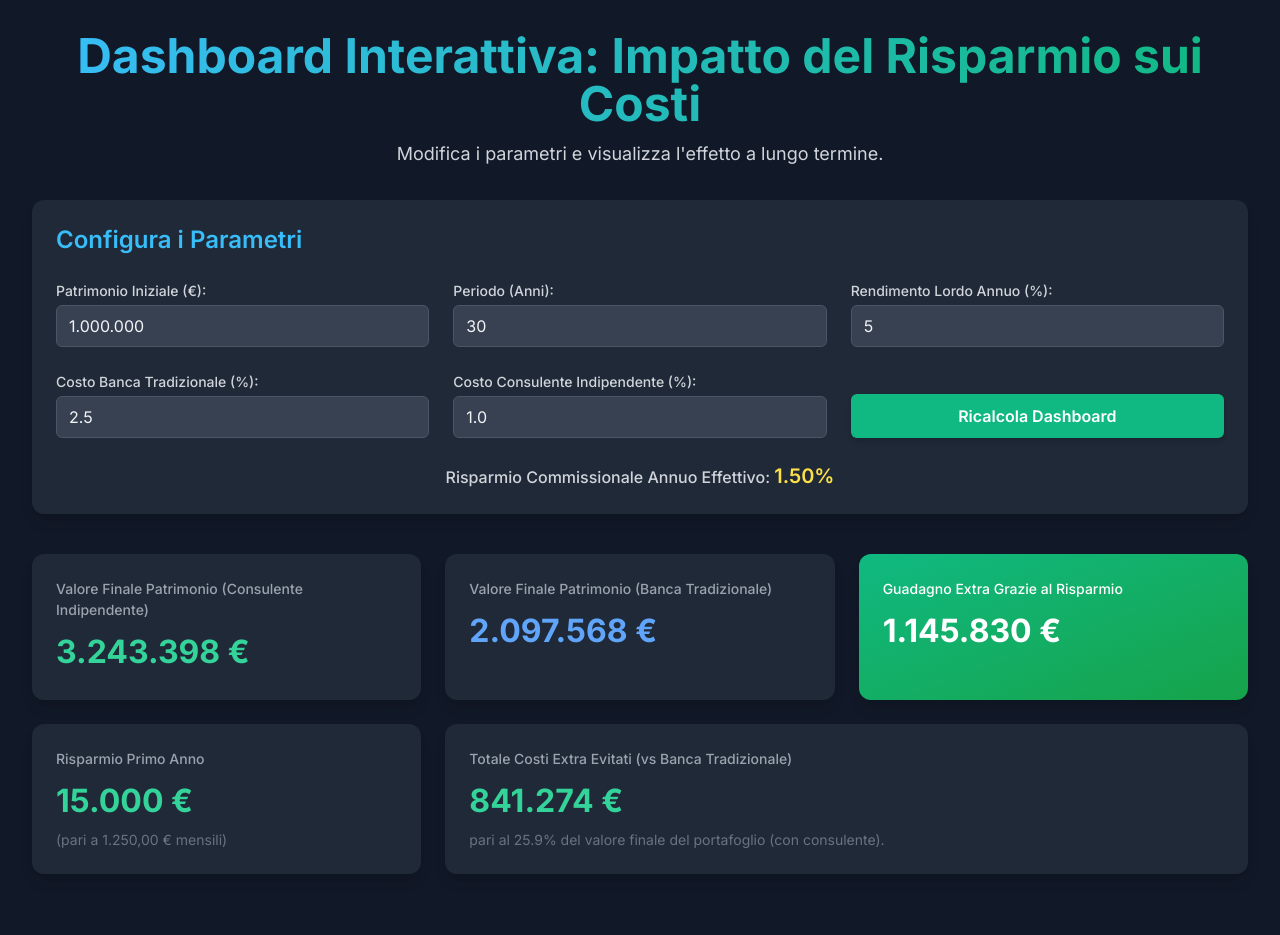
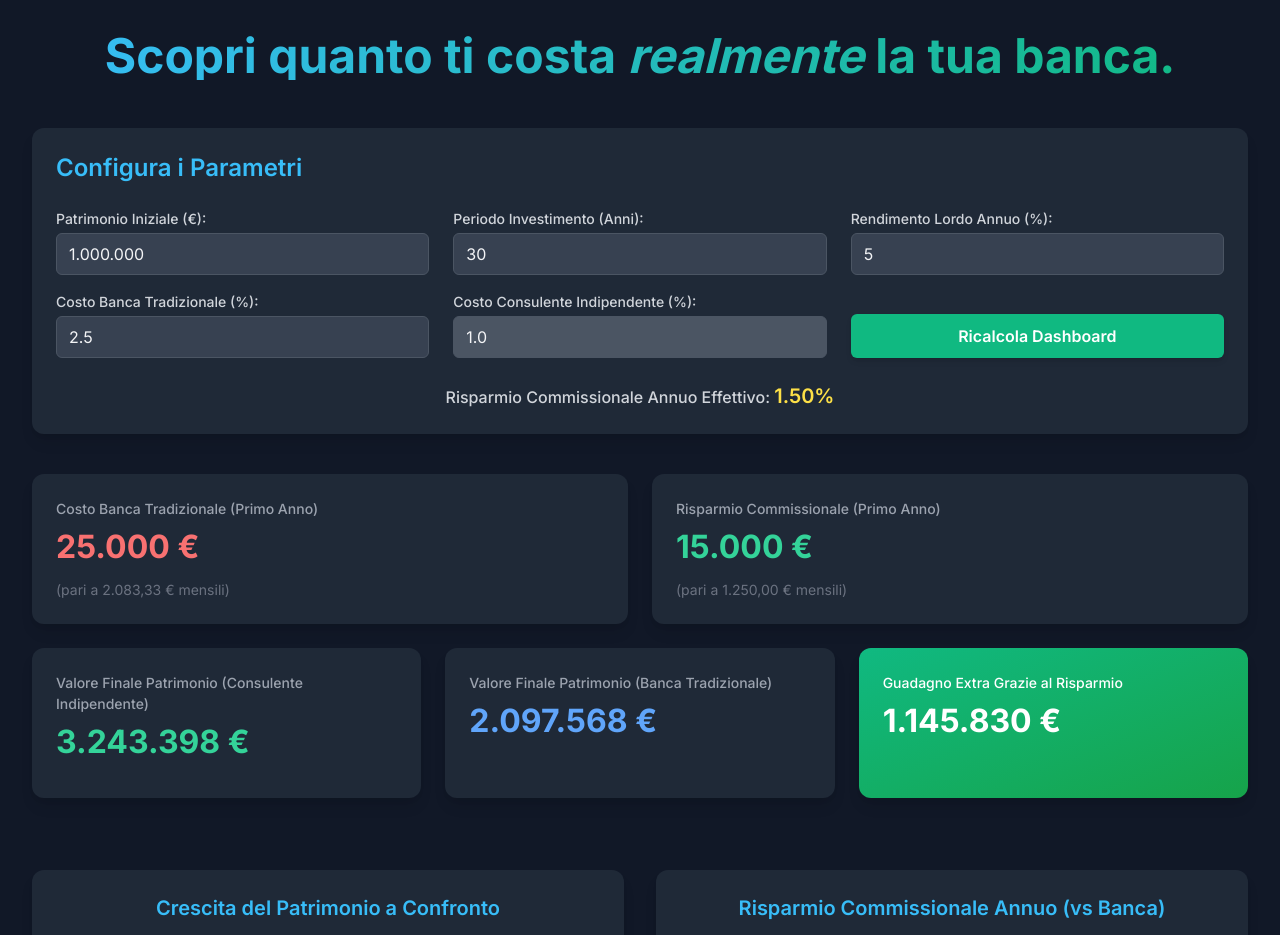
Before and after one commit to aghasy/CFindependent, a plain HTML site: page index.html in a window 1280 px wide. Shown: the top 935 px of the page. Drawn offline with nearby package versions, Linux system fonts and the light colour scheme.

Commit message:
v1
Before UX redesign

```diff
--- a/index.html
+++ b/index.html
@@ -22,6 +22,7 @@
             display: flex;
             flex-direction: column;
             justify-content: space-between;
+            min-height: 150px; /* Assicura un'altezza minima per le card */
         }
         .metric-card:hover {
             transform: translateY(-5px);
@@ -31,12 +32,12 @@
             color: #9ca3af; /* text-gray-400 */
             font-size: 0.875rem; /* text-sm */
             font-weight: 500; /* font-medium */
+            margin-bottom: 0.25rem; /* mb-1 */
         }
         .metric-value {
             color: #34d399; /* text-emerald-400 */
-            font-size: 2rem; /* text-3xl, slightly smaller for more cards */
+            font-size: 2rem; /* text-3xl */
             font-weight: 700; /* font-bold */
-            margin-top: 0.5rem; /* mt-2 */
         }
         .metric-sub-value {
             font-size: 0.875rem; /* text-sm */
@@ -45,6 +46,9 @@
         }
         .metric-value-neutral {
              color: #60a5fa; /* text-blue-400 */
+        }
+        .metric-value-cost {
+            color: #f87171; /* text-red-400 */
         }
         .parameter-value { /* Used for displaying calculated saving rate */
             color: #fde047; /* text-yellow-300 */
@@ -88,6 +92,10 @@
             border-color: #3b82f6; /* focus:border-blue-500 */
             box-shadow: 0 0 0 2px rgba(59, 130, 246, 0.5); /* focus:ring-2 focus:ring-blue-500 */
         }
+        .input-field[readonly] {
+            background-color: #4b5563; /* bg-gray-600 */
+            cursor: not-allowed;
+        }
         .input-label {
             display: block;
             margin-bottom: 0.25rem; /* mb-1 */
@@ -95,26 +103,30 @@
             font-weight: 500; /* font-medium */
             color: #d1d5db; /* text-gray-300 */
         }
+        .error-message {
+            color: #f87171; /* text-red-400 */
+            font-size: 0.875rem; /* text-sm */
+            margin-top: 0.5rem; /* mt-2 */
+            text-align: center;
+        }
     </style>
 </head>
 <body class="antialiased">
     <div class="container mx-auto p-4 md:p-8 max-w-7xl">
-        <header class="mb-8 text-center">
-            <h1 class="text-4xl md:text-5xl font-bold text-transparent bg-clip-text bg-gradient-to-r from-sky-400 to-emerald-500">
-                Dashboard Interattiva: Impatto del Risparmio sui Costi
+        <header class="mb-12 text-center"> <h1 class="text-4xl md:text-5xl font-bold text-transparent bg-clip-text bg-gradient-to-r from-sky-400 to-emerald-500 leading-tight">
+                Scopri quanto ti costa <em>realmente</em> la tua banca.
             </h1>
-            <p class="mt-3 text-lg text-gray-300">Modifica i parametri e visualizza l'effetto a lungo termine.</p>
-        </header>
+            </header>
 
         <section id="parameters" class="mb-10 p-6 bg-gray-800 rounded-xl shadow-lg">
             <h2 class="text-2xl font-semibold text-sky-400 mb-6">Configura i Parametri</h2>
-            <div class="grid grid-cols-1 md:grid-cols-2 lg:grid-cols-3 gap-6 mb-6">
+            <div class="grid grid-cols-1 md:grid-cols-2 lg:grid-cols-3 gap-x-6 gap-y-4 mb-6">
                 <div>
                     <label for="initialWealthInput" class="input-label">Patrimonio Iniziale (€):</label>
                     <input type="text" id="initialWealthInput" class="input-field" value="1.000.000">
                 </div>
                 <div>
-                    <label for="investmentPeriodInput" class="input-label">Periodo (Anni):</label>
+                    <label for="investmentPeriodInput" class="input-label">Periodo Investimento (Anni):</label>
                     <input type="number" id="investmentPeriodInput" class="input-field" value="30" min="1" max="100">
                 </div>
                 <div>
@@ -127,7 +139,7 @@
                 </div>
                 <div>
                     <label for="independentAdvisorFeeInput" class="input-label">Costo Consulente Indipendente (%):</label>
-                    <input type="number" id="independentAdvisorFeeInput" class="input-field" value="1.0" step="0.1" min="0">
+                    <input type="number" id="independentAdvisorFeeInput" class="input-field" value="1.0" step="0.1" min="0" readonly>
                 </div>
                 <div class="md:col-span-2 lg:col-span-1 flex items-end">
                     <button id="calculateButton" class="w-full bg-emerald-500 hover:bg-emerald-600 text-white font-semibold py-2.5 px-4 rounded-md shadow-md transition duration-150 ease-in-out">
@@ -139,40 +151,42 @@
                 <span class="font-medium text-gray-300">Risparmio Commissionale Annuo Effettivo: </span>
                 <span id="effectiveSavingsRateDisplay" class="parameter-value text-xl"></span>
             </div>
+            <div id="inputError" class="error-message" style="display: none;"></div>
         </section>
 
-        <section id="keyMetrics" class="grid grid-cols-1 md:grid-cols-2 lg:grid-cols-3 gap-6 mb-10">
-            <div class="metric-card">
+        <section id="keyMetrics" class="grid grid-cols-1 md:grid-cols-2 lg:grid-cols-6 gap-6 mb-10">
+            <div class="metric-card lg:col-span-3">
+                <div>
+                    <h3 class="metric-title">Costo Banca Tradizionale (Primo Anno)</h3>
+                    <p id="firstYearBankCostDisplay" class="metric-value metric-value-cost"></p>
+                </div>
+                <p id="monthlyFirstYearBankCostDisplay" class="metric-sub-value"></p>
+            </div>
+            <div class="metric-card lg:col-span-3">
+                <div>
+                    <h3 class="metric-title">Risparmio Commissionale (Primo Anno)</h3>
+                    <p id="firstYearSavingsDisplay" class="metric-value"></p>
+                </div>
+                <p id="monthlyFirstYearSavingsDisplay" class="metric-sub-value"></p>
+            </div>
+
+            <div class="metric-card lg:col-span-2">
                 <div>
                     <h3 class="metric-title">Valore Finale Patrimonio (Consulente Indipendente)</h3>
                     <p id="finalWealthWithSavings" class="metric-value"></p>
                 </div>
             </div>
-            <div class="metric-card">
+            <div class="metric-card lg:col-span-2">
                 <div>
                     <h3 class="metric-title">Valore Finale Patrimonio (Banca Tradizionale)</h3>
                     <p id="finalWealthWithoutSavings" class="metric-value metric-value-neutral"></p>
                 </div>
             </div>
-             <div class="metric-card bg-gradient-to-br from-emerald-500 to-green-600">
+             <div class="metric-card lg:col-span-2 bg-gradient-to-br from-emerald-500 to-green-600">
                 <div>
                     <h3 class="metric-title text-white">Guadagno Extra Grazie al Risparmio</h3>
                     <p id="extraGainFromSavings" class="metric-value text-white"></p>
                 </div>
-            </div>
-            <div class="metric-card">
-                <div>
-                    <h3 class="metric-title">Risparmio Primo Anno</h3>
-                    <p id="firstYearSavingsDisplay" class="metric-value"></p>
-                </div>
-                <p id="monthlyFirstYearSavingsDisplay" class="metric-sub-value"></p>
-            </div>
-            <div class="metric-card col-span-1 md:col-span-2 lg:col-span-2">
-                 <div>
-                    <h3 class="metric-title">Totale Costi Extra Evitati (vs Banca Tradizionale)</h3>
-                    <p id="totalFeesAvoided" class="metric-value"></p>
-                </div>
-                <p id="totalFeesAvoidedPercentageDisplay" class="metric-sub-value"></p>
             </div>
         </section>
 
@@ -182,7 +196,7 @@
                 <canvas id="wealthGrowthChart"></canvas>
             </div>
             <div class="chart-container">
-                <h3 class="text-xl font-semibold text-sky-400 mb-4 text-center">Costi Annui Extra Evitati (vs Banca)</h3>
+                <h3 class="text-xl font-semibold text-sky-400 mb-4 text-center">Risparmio Commissionale Annuo (vs Banca)</h3>
                 <canvas id="annualSavingsChart"></canvas>
             </div>
         </section>
@@ -190,6 +204,7 @@
         <footer class="mt-12 text-center text-sm text-gray-500">
             <p>&copy; <span id="currentYear"></span> Analisi Finanziaria Illustrativa. Tutti i calcoli si basano sui parametri forniti.</p>
             <p>Questo strumento è inteso solo a scopo dimostrativo e non costituisce consulenza finanziaria.</p>
+            <p class="mt-2">Nessun dato inserito in questa pagina viene conservato o salvato.</p>
         </footer>
     </div>
 
@@ -205,16 +220,17 @@
         const traditionalBankFeeInput = document.getElementById('traditionalBankFeeInput');
         const independentAdvisorFeeInput = document.getElementById('independentAdvisorFeeInput');
         const calculateButton = document.getElementById('calculateButton');
+        const inputErrorEl = document.getElementById('inputError');
 
         const finalWealthWithSavingsEl = document.getElementById('finalWealthWithSavings');
         const finalWealthWithoutSavingsEl = document.getElementById('finalWealthWithoutSavings');
-        const totalFeesAvoidedEl = document.getElementById('totalFeesAvoided');
         const extraGainFromSavingsEl = document.getElementById('extraGainFromSavings');
         const effectiveSavingsRateDisplayEl = document.getElementById('effectiveSavingsRateDisplay');
 
+        const firstYearBankCostDisplayEl = document.getElementById('firstYearBankCostDisplay');
+        const monthlyFirstYearBankCostDisplayEl = document.getElementById('monthlyFirstYearBankCostDisplay');
         const firstYearSavingsDisplayEl = document.getElementById('firstYearSavingsDisplay');
         const monthlyFirstYearSavingsDisplayEl = document.getElementById('monthlyFirstYearSavingsDisplay');
-        const totalFeesAvoidedPercentageDisplayEl = document.getElementById('totalFeesAvoidedPercentageDisplay');
 
         document.getElementById('currentYear').textContent = new Date().getFullYear();
 
@@ -228,51 +244,28 @@
             if (typeof formattedValue !== 'string') {
                 return parseFloat(formattedValue);
             }
-            // Rimuove i punti (separatori delle migliaia) e sostituisce la virgola con il punto per il decimale
             const cleanedValue = formattedValue.replace(/\./g, '').replace(/,/g, '.');
             return parseFloat(cleanedValue);
         }
 
-        // --- Helper Function to Format Number Input with Thousand Separators ---
-        function formatNumberInput(value) {
-            if (!value && value !==0) return '';
-            // Rimuove i caratteri non numerici tranne la virgola per i decimali
-            let numStr = String(value).replace(/[^\d,]/g, '');
-            let parts = numStr.split(',');
-            let integerPart = parts[0].replace(/\B(?=(\d{3})+(?!\d))/g, ".");
-            if (parts.length > 1) {
-                return integerPart + ',' + parts[1];
-            }
-            return integerPart;
-        }
-
-
         initialWealthInput.addEventListener('input', (e) => {
-            // Salva la posizione del cursore
             let cursorPosition = e.target.selectionStart;
             const originalLength = e.target.value.length;
-
-            // Pulisce il valore da tutto tranne i numeri
             let numericValue = e.target.value.replace(/\D/g, '');
 
             if (numericValue) {
-                // Formatta con i separatori delle migliaia
                 const formattedValue = parseInt(numericValue, 10).toLocaleString('it-IT');
                 e.target.value = formattedValue;
-
-                // Ripristina la posizione del cursore
                 const newLength = e.target.value.length;
                 cursorPosition += (newLength - originalLength);
-                // Evita che il cursore vada oltre la lunghezza del valore
                 if (cursorPosition < 0) cursorPosition = 0;
                 if (cursorPosition > newLength) cursorPosition = newLength;
 
-                // Piccolo timeout per permettere al DOM di aggiornarsi prima di impostare la selezione
                 setTimeout(() => {
                      e.target.setSelectionRange(cursorPosition, cursorPosition);
                 }, 0);
             } else {
-                e.target.value = ''; // Campo vuoto se non ci sono numeri
+                e.target.value = '';
             }
         });
 
@@ -284,31 +277,22 @@
             const investmentPeriodYears = parseInt(investmentPeriodInput.value) || 30;
             const assumedGrossAnnualReturn = (parseFloat(grossReturnInput.value) / 100) || 0.05;
             const traditionalBankFeeRate = (parseFloat(traditionalBankFeeInput.value) / 100) || 0.025;
-            const independentAdvisorFeeRate = (parseFloat(independentAdvisorFeeInput.value) / 100) || 0.010; // Default to 1%
+            const independentAdvisorFeeRate = (parseFloat(independentAdvisorFeeInput.value) / 100) || 0.010;
 
-            // Validate inputs to prevent issues
             if (isNaN(initialWealth) || initialWealth <= 0 ||
                 isNaN(investmentPeriodYears) || investmentPeriodYears <= 0 ||
                 isNaN(assumedGrossAnnualReturn) || assumedGrossAnnualReturn < 0 ||
                 isNaN(traditionalBankFeeRate) || traditionalBankFeeRate < 0 ||
                 isNaN(independentAdvisorFeeRate) || independentAdvisorFeeRate < 0) {
-                // Sostituire alert con un messaggio più integrato nell'UI in una versione futura
-                const errorDiv = document.getElementById('inputError');
-                if (errorDiv) {
-                    errorDiv.textContent = "Per favore, inserisci valori validi in tutti i campi.";
-                    errorDiv.style.display = 'block';
-                } else {
-                    console.error("Errore: Per favore, inserisci valori validi in tutti i campi.");
-                }
+                inputErrorEl.textContent = "Per favore, inserisci valori validi in tutti i campi.";
+                inputErrorEl.style.display = 'block';
                 return;
             }
-            const errorDiv = document.getElementById('inputError');
-            if (errorDiv) errorDiv.style.display = 'none';
-
+            inputErrorEl.style.display = 'none';
 
             const effectiveAnnualSavingsRate = traditionalBankFeeRate - independentAdvisorFeeRate;
             if (effectiveAnnualSavingsRate < 0) {
-                 effectiveSavingsRateDisplayEl.textContent = (effectiveAnnualSavingsRate * 100).toFixed(2) + '% (Costo maggiore!)';
+                 effectiveSavingsRateDisplayEl.textContent = (effectiveAnnualSavingsRate * 100).toFixed(2) + '% (Costo consulente maggiore!)';
                  effectiveSavingsRateDisplayEl.classList.remove('text-yellow-300');
                  effectiveSavingsRateDisplayEl.classList.add('text-red-400');
             } else {
@@ -317,48 +301,42 @@
                 effectiveSavingsRateDisplayEl.classList.remove('text-red-400');
             }
 
+            // --- Calculations for First Year Metrics ---
+            const firstYearBankCost = initialWealth * traditionalBankFeeRate;
+            const monthlyFirstYearBankCost = firstYearBankCost / 12;
+            const firstYearIndependentCost = initialWealth * independentAdvisorFeeRate;
+            const firstYearSavings = firstYearBankCost - firstYearIndependentCost;
+            const monthlyFirstYearSavings = firstYearSavings / 12;
 
-            // --- Calculations ---
-            let wealthWithIndependentData = [initialWealth]; // Scenario with Independent Advisor
-            let wealthWithBankData = [initialWealth];      // Scenario with Traditional Bank
-            let annualFeesSavedData = [];
+            firstYearBankCostDisplayEl.textContent = formatCurrency(firstYearBankCost);
+            monthlyFirstYearBankCostDisplayEl.textContent = `(pari a ${formatCurrency(monthlyFirstYearBankCost, 2, 2)} mensili)`;
+            firstYearSavingsDisplayEl.textContent = formatCurrency(firstYearSavings);
+            monthlyFirstYearSavingsDisplayEl.textContent = `(pari a ${formatCurrency(monthlyFirstYearSavings, 2, 2)} mensili)`;
+
+            // --- Iterative Calculations for Portfolio Growth ---
+            let wealthWithIndependentData = [initialWealth];
+            let wealthWithBankData = [initialWealth];
+            let annualCommissionSavedData = [];
             let labels = ['Anno 0'];
 
             let currentWealthWithIndependent = initialWealth;
             let currentWealthWithBank = initialWealth;
-            let totalFeesSavedSum = 0;
 
             const netReturnWithIndependent = assumedGrossAnnualReturn - independentAdvisorFeeRate;
             const netReturnWithBank = assumedGrossAnnualReturn - traditionalBankFeeRate;
 
-            // First year savings calculation
-            const firstYearFeePaidToBank = initialWealth * traditionalBankFeeRate;
-            const firstYearFeePaidToIndependent = initialWealth * independentAdvisorFeeRate;
-            const firstYearSavings = firstYearFeePaidToBank - firstYearFeePaidToIndependent;
-            const monthlyFirstYearSavings = firstYearSavings / 12;
-
-            firstYearSavingsDisplayEl.textContent = formatCurrency(firstYearSavings);
-            monthlyFirstYearSavingsDisplayEl.textContent = `(pari a ${formatCurrency(monthlyFirstYearSavings, 2, 2)} mensili)`;
-
-
             for (let year = 1; year <= investmentPeriodYears; year++) {
                 labels.push(`Anno ${year}`);
 
-                // Calculate fee saved this year.
-                // This is the difference in fees one WOULD pay on the *current* wealth level of the "independent advisor" portfolio.
-                // This represents the actual cash flow difference if one chose the bank over the advisor at that point.
-                let feeIfPaidToBank = currentWealthWithIndependent * traditionalBankFeeRate;
-                let feePaidToIndependentActual = currentWealthWithIndependent * independentAdvisorFeeRate;
-                let feeSavedThisYear = feeIfPaidToBank - feePaidToIndependentActual;
+                let commissionIfPaidToBank = currentWealthWithIndependent * traditionalBankFeeRate;
+                let commissionPaidToIndependentActual = currentWealthWithIndependent * independentAdvisorFeeRate;
+                let commissionSavedThisYear = commissionIfPaidToBank - commissionPaidToIndependentActual;
 
-                annualFeesSavedData.push(feeSavedThisYear);
-                totalFeesSavedSum += feeSavedThisYear;
+                annualCommissionSavedData.push(commissionSavedThisYear);
 
-                // Scenario: With Independent Advisor
                 currentWealthWithIndependent *= (1 + netReturnWithIndependent);
                 wealthWithIndependentData.push(currentWealthWithIndependent);
 
-                // Scenario: With Traditional Bank
                 currentWealthWithBank *= (1 + netReturnWithBank);
                 wealthWithBankData.push(currentWealthWithBank);
             }
@@ -370,22 +348,13 @@
             // --- Update DOM Elements (Metrics) ---
             finalWealthWithSavingsEl.textContent = formatCurrency(finalWealthWithIndependent);
             finalWealthWithoutSavingsEl.textContent = formatCurrency(finalWealthWithBank);
-            totalFeesAvoidedEl.textContent = formatCurrency(totalFeesSavedSum);
             extraGainFromSavingsEl.textContent = formatCurrency(extraGainTotal);
 
-            if (finalWealthWithIndependent > 0 && totalFeesSavedSum > 0) {
-                const feesAvoidedPercentage = (totalFeesSavedSum / finalWealthWithIndependent) * 100;
-                totalFeesAvoidedPercentageDisplayEl.textContent = `pari al ${feesAvoidedPercentage.toFixed(1)}% del valore finale del portafoglio (con consulente).`;
-            } else {
-                totalFeesAvoidedPercentageDisplayEl.textContent = "";
-            }
-
-
             // --- Update Charts ---
-            updateCharts(labels, wealthWithIndependentData, wealthWithBankData, annualFeesSavedData);
+            updateCharts(labels, wealthWithIndependentData, wealthWithBankData, annualCommissionSavedData);
         }
 
-        function updateCharts(labels, wealthWithIndependentData, wealthWithBankData, annualFeesSavedData) {
+        function updateCharts(labels, wealthWithIndependentData, wealthWithBankData, annualCommissionSavedData) {
             const period = parseInt(investmentPeriodInput.value) || 30;
             const xTicksLimit = period > 20 ? 10 : (period > 10 ? Math.floor(period / 2) : period + 1);
 
@@ -469,12 +438,12 @@
             annualSavingsChartInstance = new Chart(savingsCtx, {
                 type: 'bar',
                 data: {
-                    labels: labels.slice(1), // Remove "Anno 0"
+                    labels: labels.slice(1),
                     datasets: [{
-                        label: 'Costi Annui Extra Evitati',
-                        data: annualFeesSavedData,
-                        backgroundColor: '#fde047', // yellow-300
-                        borderColor: '#facc15', // yellow-400
+                        label: 'Risparmio Commissionale Annuo',
+                        data: annualCommissionSavedData,
+                        backgroundColor: '#fde047',
+                        borderColor: '#facc15',
                         borderWidth: 1,
                         borderRadius: 4,
                     }]
@@ -513,7 +482,7 @@
                                 }
                             }
                         },
-                        legend: { display: false }
+                        legend: { display: true, position: 'top', labels: { padding: 15 } }
                     },
                     interaction: { intersect: false, mode: 'index' },
                 }
@@ -525,8 +494,7 @@
 
         // --- Initial Calculation and Render on Page Load ---
         document.addEventListener('DOMContentLoaded', () => {
-            // Imposta il valore iniziale formattato per il patrimonio
-            const initialWealthValue = parseFloat(initialWealthInput.value.replace(/\D/g, '')) || 1000000;
+            const initialWealthValue = parseFormattedNumber(initialWealthInput.value) || 1000000;
             initialWealthInput.value = initialWealthValue.toLocaleString('it-IT');
 
             calculateAndRender();
```
